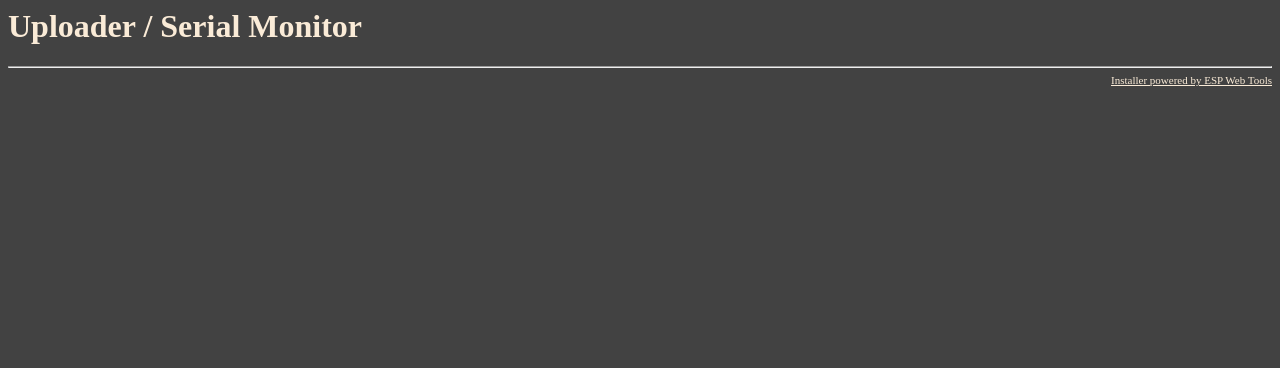
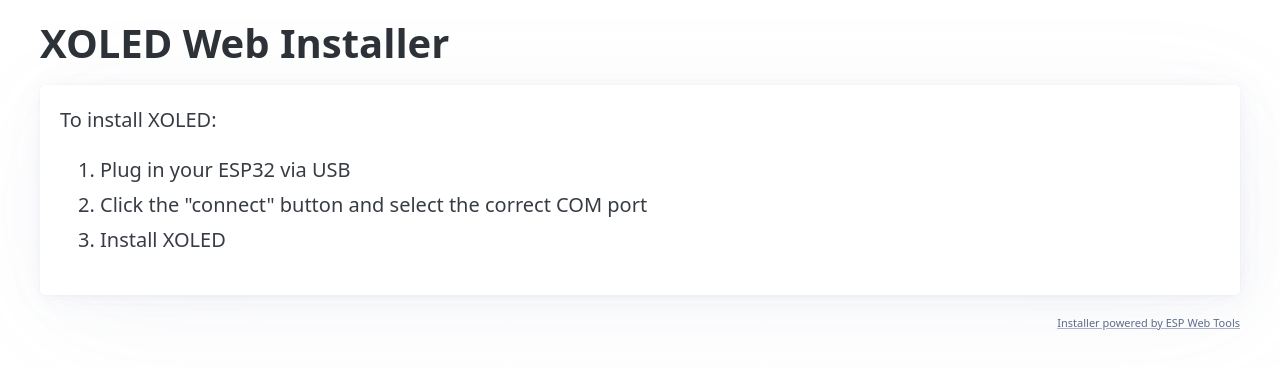
Before and after one commit to michaelowens/XOLED, a plain HTML site: page docs/index.html in a window 1280 px wide. Drawn offline with nearby package versions, Linux system fonts and the light colour scheme.

Commit message:
Add MIT license, add README, basic installer layout

```diff
--- a/docs/index.html
+++ b/docs/index.html
@@ -1,19 +1,41 @@
-<body style="background-color: #424242">
-  <h1 style="color: antiquewhite">Uploader / Serial Monitor</h1>
+<!DOCTYPE html>
+<html lang="en">
+  <head>
+    <meta charset="UTF-8" />
+    <meta name="viewport" content="width=device-width, initial-scale=1.0" />
+    <title>XOLED</title>
+    <meta name="color-scheme" content="light dark" />
+    <link
+      rel="stylesheet"
+      href="https://cdn.jsdelivr.net/npm/@picocss/pico@2/css/pico.min.css"
+    />
     <script
       type="module"
       src="https://unpkg.com/esp-web-tools@7.3.1/dist/web/install-button.js?module"
     ></script>
+  </head>
+  <body>
+    <main class="container">
+      <h1>XOLED Web Installer</h1>
+      <article>
+        <p>To install XOLED:</p>
+        <ol>
+          <li>Plug in your ESP32 via USB</li>
+          <li>Click the "connect" button and select the correct COM port</li>
+          <li>Install XOLED</li>
+        </ol>
         <esp-web-install-button
           manifest="bins/manifest.json"
         ></esp-web-install-button>
+      </article>
       <div style="text-align: right; font-size: 11px">
-    <hr />
         <a
           href="https://esphome.github.io/esp-web-tools/"
           target="_blank"
-      style="color: antiquewhite"
+          class="secondary"
           >Installer powered by ESP Web Tools</a
         >
       </div>
+    </main>
   </body>
+</html>
```
Also changed, not shown: data/index.html (+1 -1 lines), data/settings.html (+1 -1 lines), 2 other files. Lines whose indentation alone changed are shown as unchanged.
